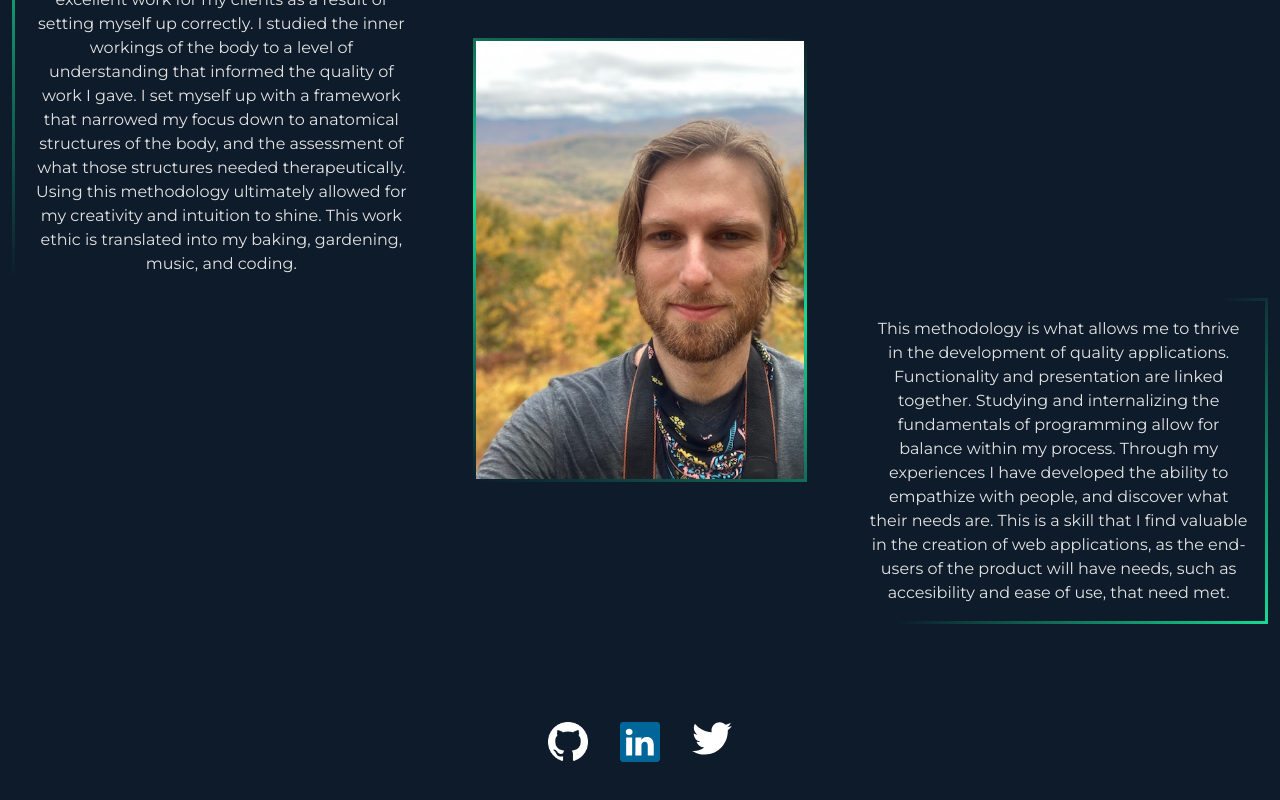
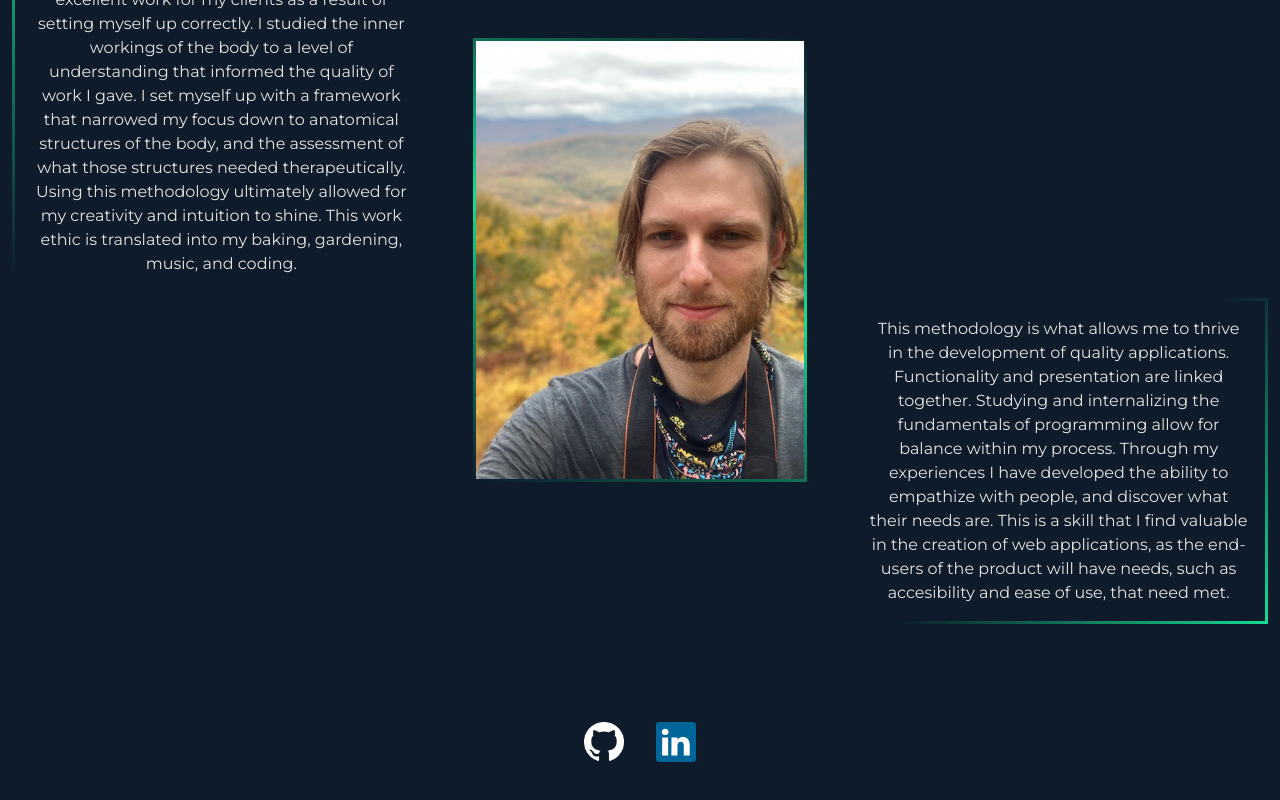
Before and after one commit to jeffMullen/portfolio-react, a React (Create React App) app: page / in a window 1280 px wide. Shown: the part 396-1196 px from the top of the page. Built offline with nearby package versions, Linux system fonts and the light colour scheme.

Commit message:
deleting twitter icon and link

```diff
--- a/src/components/Footer.js
+++ b/src/components/Footer.js
@@ -2,7 +2,7 @@ import React from 'react';
 
 import gitHubImg from '../images/github-logo-2.png';
 import linkedInImg from '../images/linkedin.svg';
-import twitterImg from '../images/twitter.svg';
+// import twitterImg from '../images/twitter.svg';
 
 function Footer() {
     return (
@@ -10,7 +10,6 @@ function Footer() {
 
             <a className="px-3" href="https://github.com/jeffMullen" rel="noreferrer" target="_blank"><img src={gitHubImg} width="40" alt="github link"></img></a>
             <a className="px-3" href="https://linkedin.com/in/jeff-mullen27" rel="noreferrer" target="_blank"><img src={linkedInImg} width="40" alt="linked in link"></img></a>
-            <a className="px-3" href="https://twitter.com/JeffMul70036269" rel="noreferrer" target="_blank"><img src={twitterImg} width="40" alt="twitter link"></img></a>
         </footer>
     )
 }
```
